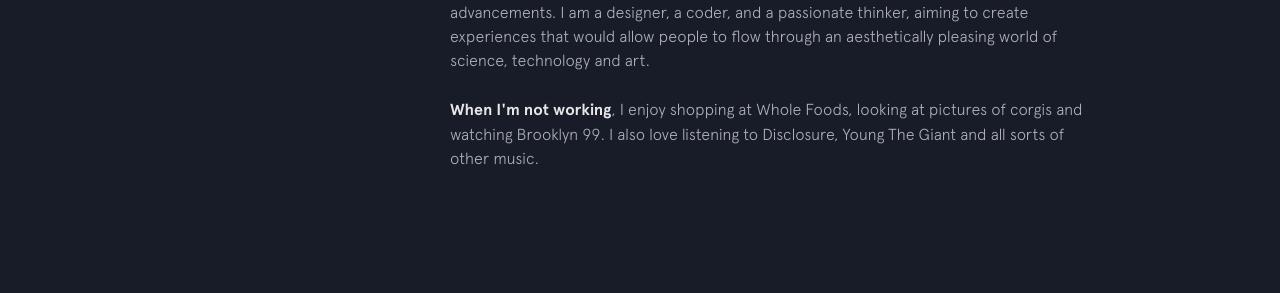
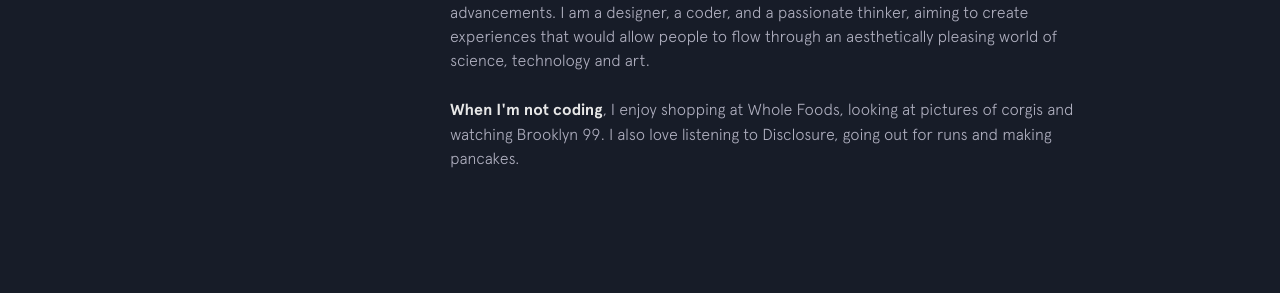
Before and after one commit to Faskyy/FahdK, a Jekyll site: the page built from index.html, in a window 1280 px wide. Shown: the part 1195-1488 px from the top of the page. Built offline with Jekyll 4.4.1, drawn with Linux system fonts in a browser that asks for light colours; nearby versions of some CDN libraries.

Commit message:
pancakes

```diff
--- a/_includes/background.html
+++ b/_includes/background.html
@@ -15,8 +15,8 @@
     </p>
 
     <p>
-      <strong>When I'm not working</strong>, I enjoy shopping at Whole Foods, looking at pictures of corgis and watching Brooklyn 99.
-       I also love listening to Disclosure, Young The Giant and all sorts of other music.
+      <strong>When I'm not coding</strong>, I enjoy shopping at Whole Foods, looking at pictures of corgis and watching Brooklyn 99.
+       I also love listening to Disclosure, going out for runs and making pancakes.
     </p>
 
     <!-- {% include employment-status.html %} -->
```
